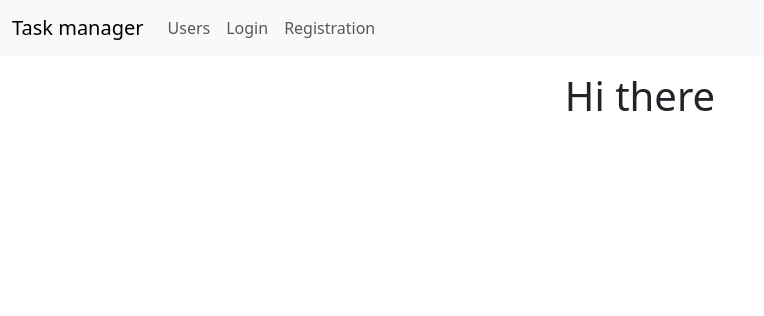
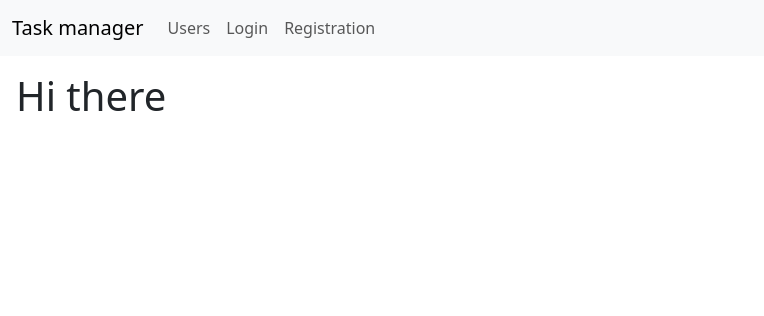
Before and after one commit to Raphael703/python-project-52, a Django app: page / in a window 1280 px wide. Shown: the top 316 px of the page, without its empty margins (0-764 px from the left). Run offline with Django 5.2, Linux system fonts and the light colour scheme; some libraries are stand-ins or nearby versions.

Commit message:
Update base.html to body text-left

```diff
--- a/task_manager/templates/base.html
+++ b/task_manager/templates/base.html
@@ -17,7 +17,7 @@
     {% bootstrap_javascript %}
 
 </head>
-<body class="text-center">
+<body class="text-left">
 
 {% include 'includes/nav.html' %}
 
```
